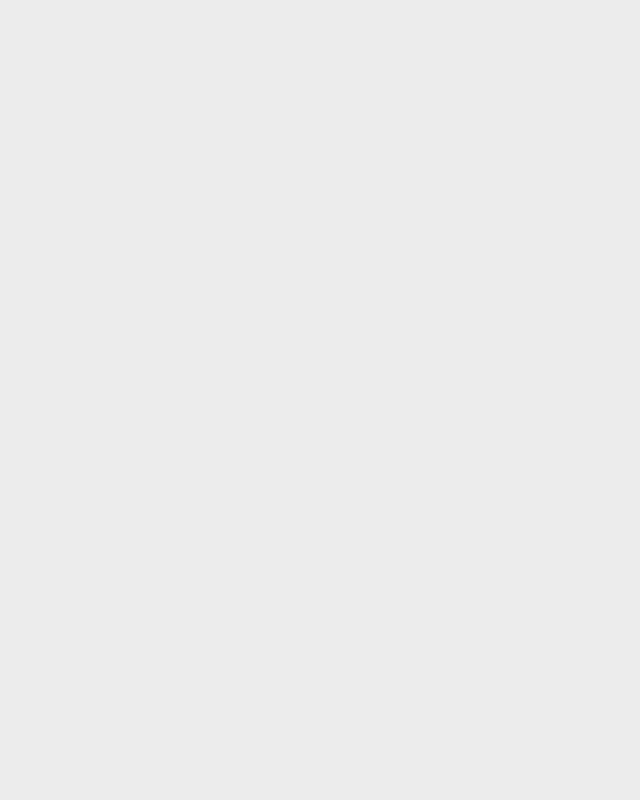
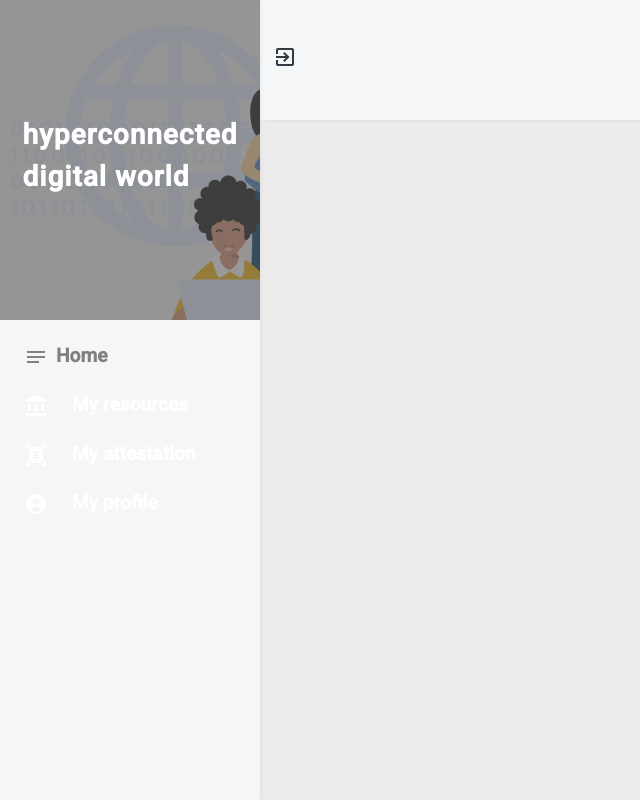
Before and after one commit to Pob1-Balin/frontEnd, a React (Create React App) app: page /unite in a window 1280 px wide. Before the commit this address had no page. Shown: the whole page, without its empty margins (0-640 px from the left). Built offline with nearby package versions, Linux system fonts and the light colour scheme; the HTML template or start-up script is replaced by a standard one.

Commit message:
unite layout

```diff
--- a/src/Navigations.jsx
+++ b/src/Navigations.jsx
@@ -9,6 +9,7 @@ import Module1Page from './pages/Module1Page'
 import Module2Page from './pages/Module2Page'
 import Module3Page from './pages/Module3Page'
 import Module4Page from './pages/Module4Page'
+import UnitHome from './unitsDashboard/pages/UnitHome'
 function Navigation (){
     return(
         <BrowserRouter>
@@ -21,6 +22,7 @@ function Navigation (){
                  <Route path='/module2' exact element={<Module2Page/>}/>
                  <Route path='/module3' exact element={<Module3Page/>}/>
                  <Route path='/module4' exact element={<Module4Page/>}/>
+                 <Route path='/unite' exact element={<UnitHome/>}/>
             </Routes>
         </BrowserRouter>
     )
--- /dev/null
+++ b/src/unitsDashboard/components/Sidebar.jsx
@@ -0,0 +1,115 @@
+// import React from 'react'
+// import { Link } from 'react-router-dom';
+
+// import '../styles/layout.css'
+// function Sidebar (){
+//     return(
+//         <>
+//             <nav id="sidebarMenu" className="col-md-3 col-lg-2 d-md-block sidebar collapse position-fixed" style={{minHeight:'100vh', background:'#0b426a'}}>
+//             <div className="position-sticky pt-3 pl-4">
+//                 <ul className="nav flex-column pt-5 mx-auto pl-4">
+//                     <li className="nav-item pt-3" style={{fontSize: '1.2rem'}}>
+//                         <Link to='/' className='text-white' style={{textDecoration:'none'}}>Home</Link>
+//                     </li>
+//                     <li className="nav-item pt-3 " style={{fontSize: '1.2rem'}}>
+//                         <Link to='/res' className='text-white' style={{textDecoration:'none'}}>My resources</Link>
+//                     </li>
+//                     <li className="nav-item pt-3" style={{fontSize: '1.2rem'}}>
+//                         <Link to='/attest' className='text-white' style={{textDecoration:'none'}}>My attestation</Link>
+//                     </li>
+
+//                     <li className="nav-item pt-3" style={{fontSize: '1.2rem'}}>
+//                         <Link to='/profile' className='text-white' style={{textDecoration:'none'}}>My profile</Link>
+//                     </li>
+
+//                 </ul>
+//             </div>
+//             </nav>
+//         </>
+//     );
+// }
+
+// export default Sidebar;
+
+
+
+import React from 'react';
+import { Link } from 'react-router-dom';
+import logo from '../../components/log.png'
+import HomeIcon from '@mui/icons-material/Home';
+import AccountBalanceIcon from '@mui/icons-material/AccountBalance';
+import DocumentScannerIcon from '@mui/icons-material/DocumentScanner';
+import AccountCircleIcon from '@mui/icons-material/AccountCircle';
+import ExitToAppIcon from '@mui/icons-material/ExitToApp';
+import NotesIcon from '@mui/icons-material/Notes';
+
+import './sidebar.css'
+
+// {HomeIcon, AccountBalanceIcon DocumentScannerIcon, AccountCircleIcon}
+
+function UnitSidebar() {
+    return (
+      <>
+    <aside className="sidebar sidebar-icons-left sidebar-icons-boxed sidebar-expand-lg sidebar-color-info sider-1 pt-0 bg-light">
+        <header className="sidebar-header bg-light SideHeader" style={{minHeight:'40vh'}}>
+            <h2 className="text-left fs-33 text-white letter-spacing-1 mx-auto">hyperconnected <br /> digital world</h2>
+        </header>
+
+        <nav className="sidebar-navigation">
+            <ul className="menu menu-bordery text-left mt-4 pl-4">
+
+                    <li className="nav-item list" style={{fontSize: '1.2rem', color:'gray'}}>
+                        <NotesIcon className=''/>
+                        <Link to='/' className='ml-2 test fs-5' style={{textDecoration:'none',color:'gray'}}>Home</Link>
+                    </li>
+                    <li className="nav-item pt-4 list" style={{fontSize: '1.2rem'}}>
+                        <AccountBalanceIcon className=''/>
+                        <Link to='/res' className=' ml-4 test' style={{textDecoration:'none'}}>My resources</Link>
+                    </li>
+                    <li className="nav-item pt-4 list" style={{fontSize: '1.2rem'}}>
+                        <DocumentScannerIcon className=''/>
+                        <Link to='/attest' className='ml-4 test' style={{textDecoration:'none'}}>My attestation</Link>
+                    </li>
+
+                    <li className="nav-item pt-4 list active" style={{fontSize: '1.2rem'}}>
+                        <AccountCircleIcon className=''/>
+                        <Link to='/profile' className=' ml-4 test' style={{textDecoration:'none'}}>My profile</Link>
+                    </li>
+            </ul>
+        </nav>
+
+
+    </aside>
+
+
+    <header className="topbar bg-light col-md-12 px-3"  style={{minHeight:'15vh'}}>
+        <div className="topbar-left row">
+            <span className="topbar-btn sidebar-toggler">igbh</span>
+
+
+            <span className="topbar-btn" data-toggle="dropdown" aria-expanded="false"><h5 className="fs-12"><ExitToAppIcon/> {/*dropdwon<i className="ti ti-angle-down ml-2"></i>*/}</h5></span>
+
+        </div>
+        <h2 className='text-black mx-auto d-lg-none pt-2 bg-light '><img src={logo} width={100} height={100}/></h2>
+        <div className="topbar-right">
+            <ul className="topbar-btns">
+                <li className="dropdown">
+
+                    <span className="topbar-btn" data-toggle="dropdown" aria-expanded="false"><h5 className="fs-12"><ExitToAppIcon/> {/*dropdwon<i className="ti ti-angle-down ml-2"></i>*/}</h5></span>
+                    <div className="dropdown-menu dropdown-menu-right" x-placement="bottom-end">
+                      {/* <div className="dropdown-divider"></div> */}
+
+
+                    </div>
+                </li>
+            </ul>
+
+            {/* <div className="topbar-divider"></div> */}
+        </div>
+
+    </header>
+      </>
+    )
+  }
+
+export default UnitSidebar;
--- /dev/null
+++ b/src/unitsDashboard/components/sidebar.css
@@ -0,0 +1,30 @@
+.list{
+    color: #fff;
+    font-weight: bold;
+}
+
+.list:hover{
+    padding-left: 10px;
+    color: cyan;
+}
+
+li:visited{
+    color: red;
+}
+.test{
+    color: #fff;
+}
+
+.test:hover{
+    color: cyan;
+}
+
+.SideHeader{
+    background:linear-gradient(0deg, #55535498, #55535498), url('./bg.png');
+    background-size:cover;
+
+}
+.SideHeader h2{
+    font-weight: bold;
+
+}
--- /dev/null
+++ b/src/unitsDashboard/pages/UnitHome.jsx
@@ -0,0 +1,15 @@
+import React from 'react'
+import UnitSidebar from '../components/Sidebar';
+
+function UnitHome(){
+    return(
+        <>
+            <UnitSidebar/>
+            <main>
+                <h1>UnitHome Page</h1>
+            </main>
+        </>
+    )
+}
+
+export default UnitHome;
```
Also changed, not shown: src/unitsDashboard/components/bg.png (added).
